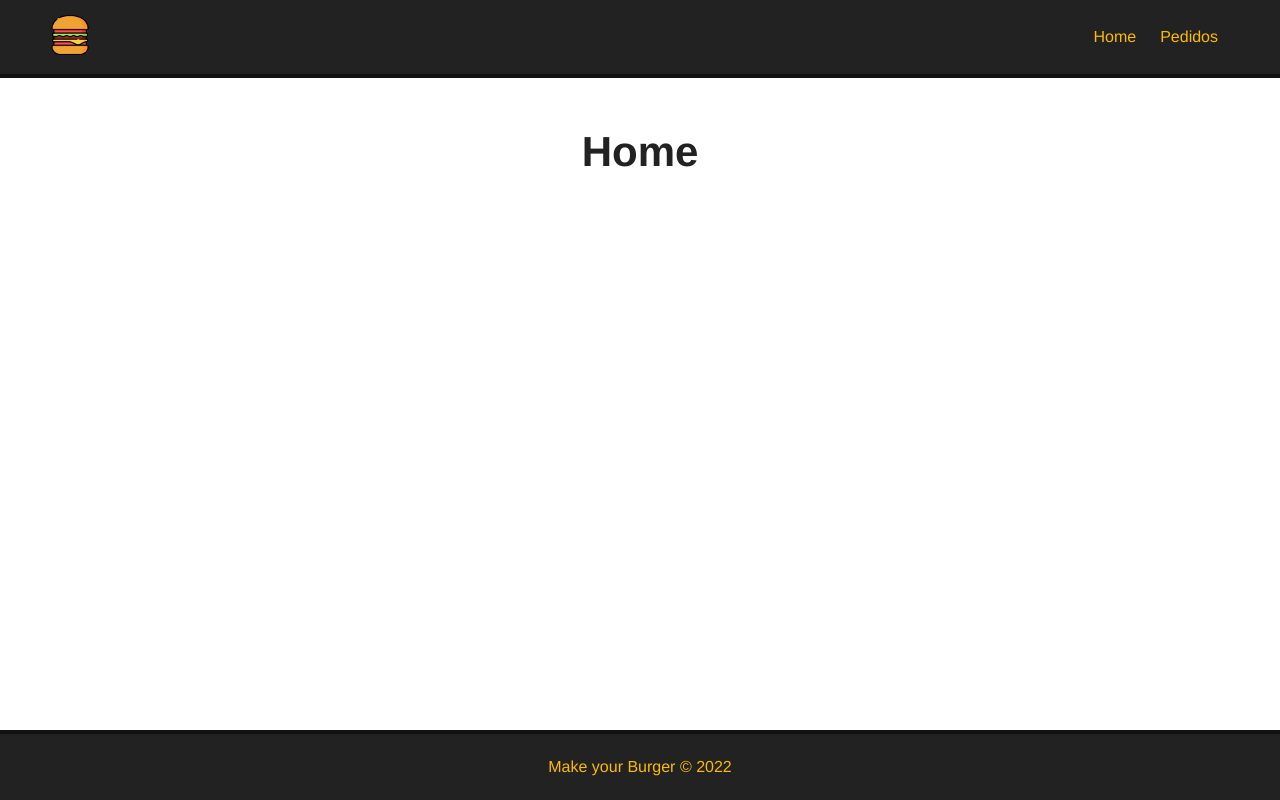
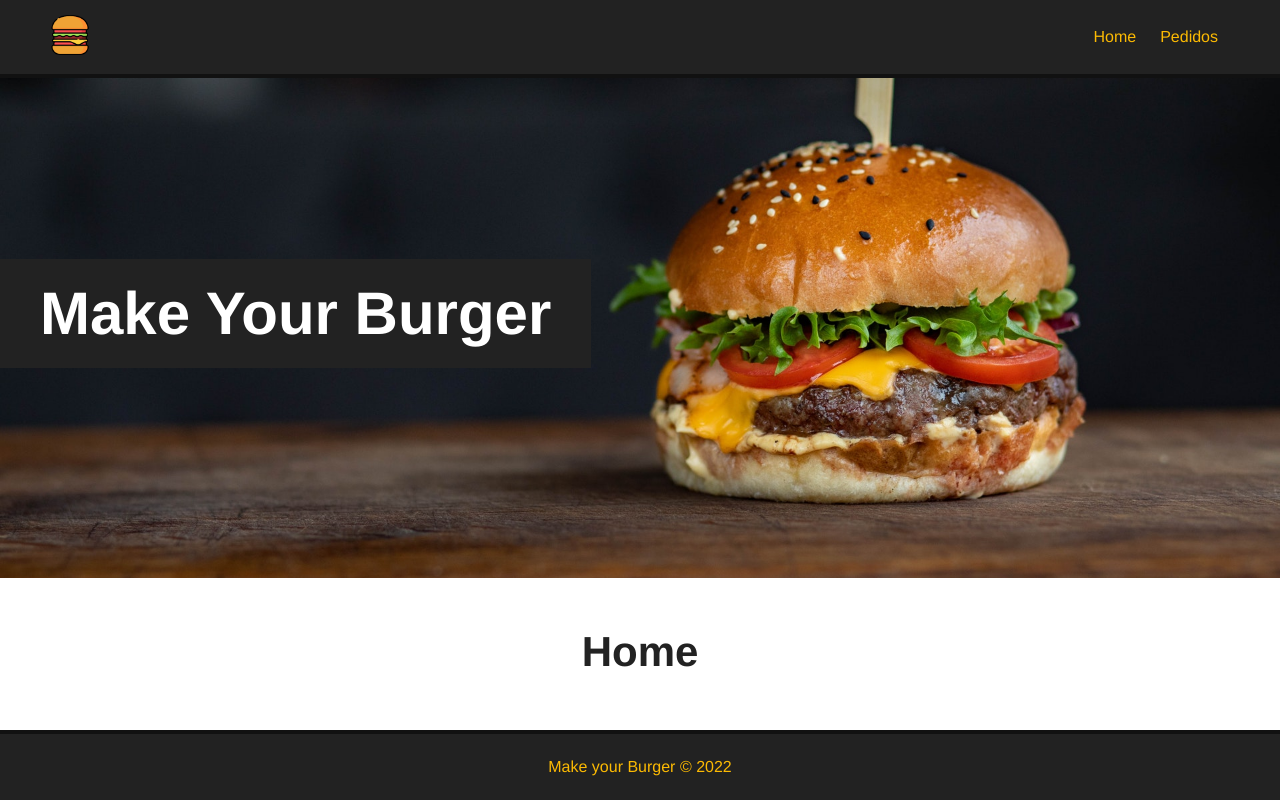
Before and after one commit to Matheussgsilva/burger-store, a Vue app: page / in a window 1280 px wide. Built offline with nearby package versions, Linux system fonts and the light colour scheme.

Commit message:
Import Banner component

```diff
--- a/src/views/HomeView.vue
+++ b/src/views/HomeView.vue
@@ -1,9 +1,17 @@
 <template>
+  <Banner />
   <div class="main-container">
     <h1>Home</h1>
   </div>
 </template>
 
 <script>
+  import Banner from '../components/Banner.vue'
 
+  export default {
+    name: 'Home',
+    components: {
+      Banner
+    }
+  }
 </script>
```
